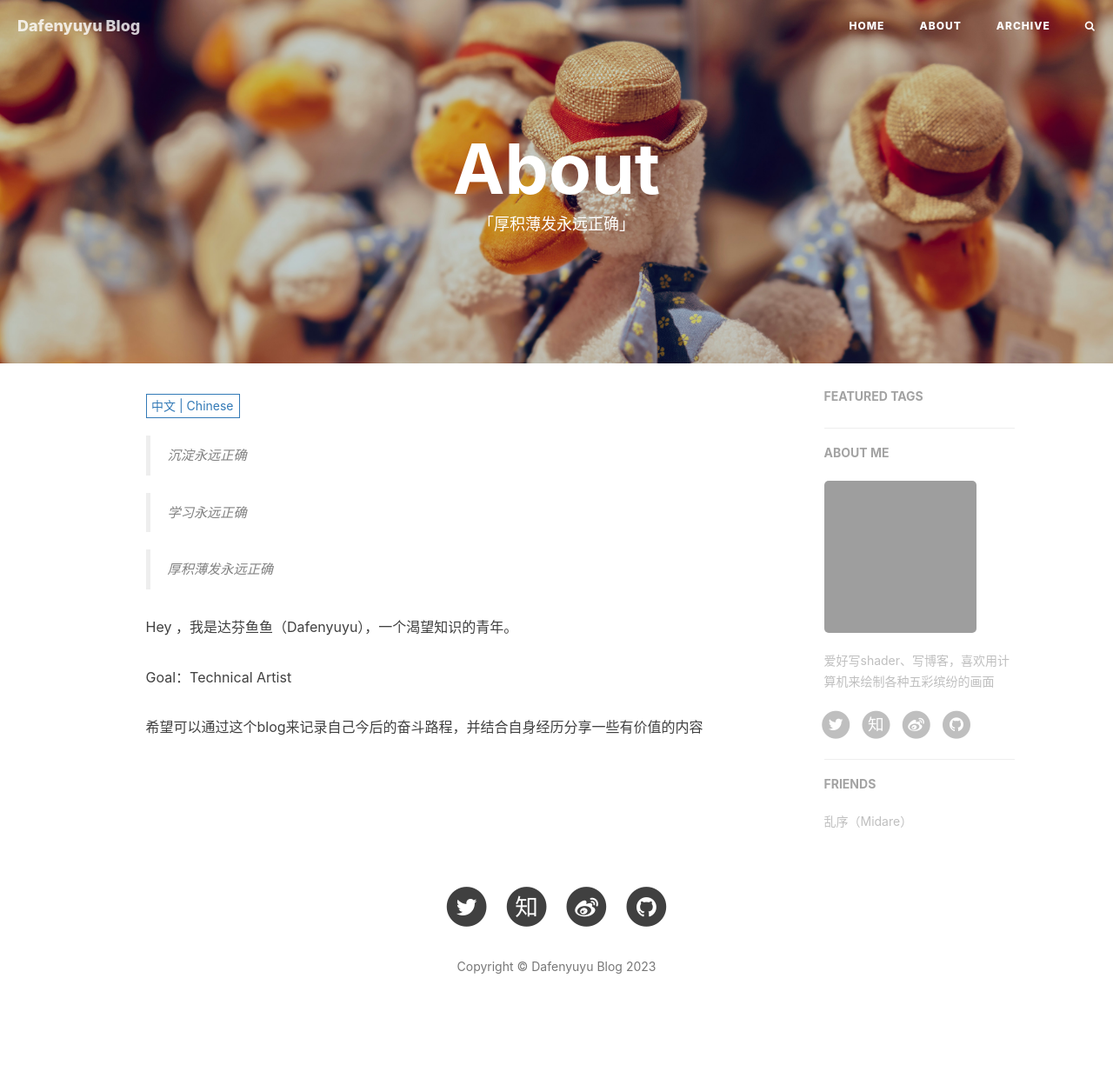
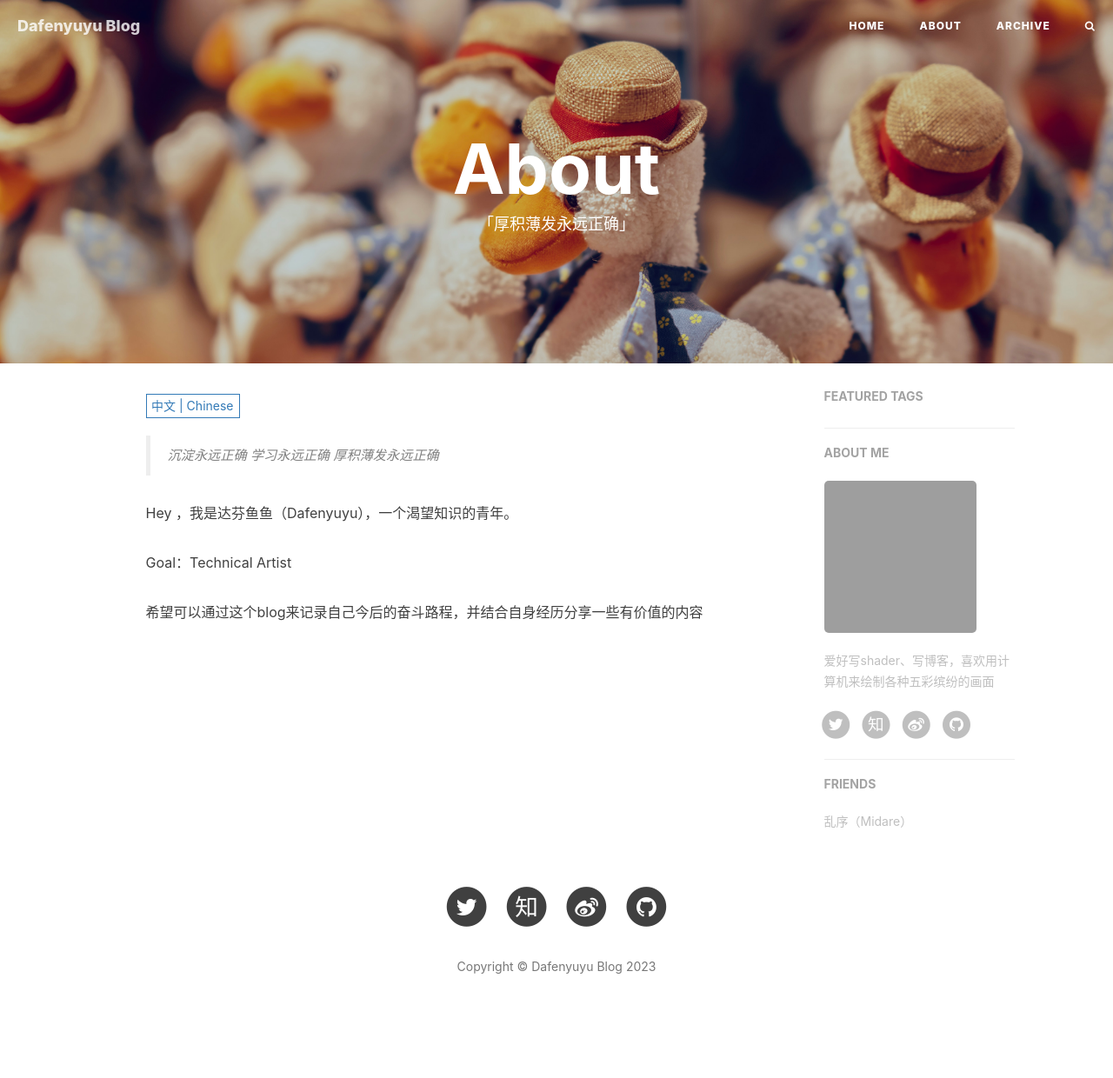
Before and after one commit to Dafenyuyu/Dafenyuyu.github.io, a Jekyll site: the page built from about.html, in a window 1280 px wide. Shown: the whole page at 87% size. Built offline with Jekyll 4.4.1, drawn with Linux system fonts in a browser that asks for light colours; nearby versions of some CDN libraries; comment, search, counter and statistics services are not loaded; grey boxes are pictures that could not be loaded.

Commit message:
Update zh.md

```diff
--- a/_includes/about/zh.md
+++ b/_includes/about/zh.md
@@ -1,8 +1,6 @@
 > 沉淀永远正确
-
-> 学习永远正确
-
-> 厚积薄发永远正确
+学习永远正确
+厚积薄发永远正确
 
 Hey ，我是达芬鱼鱼（Dafenyuyu），一个渴望知识的青年。
 
```
